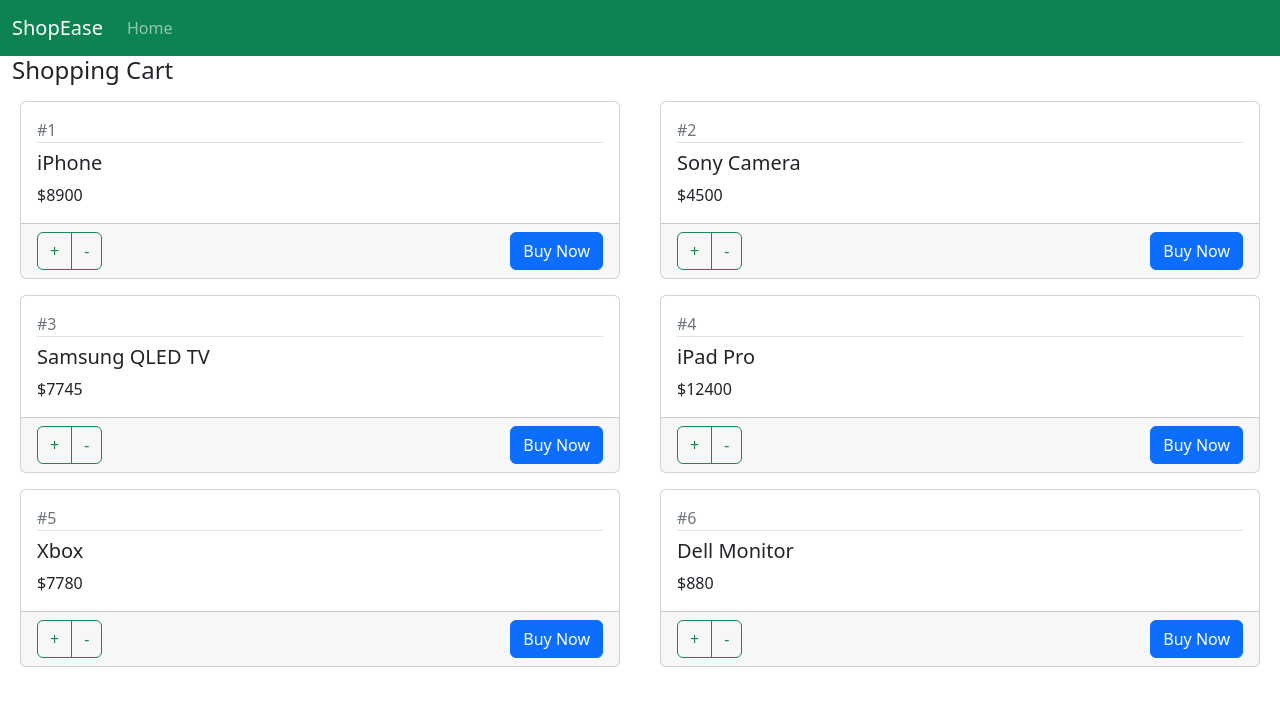
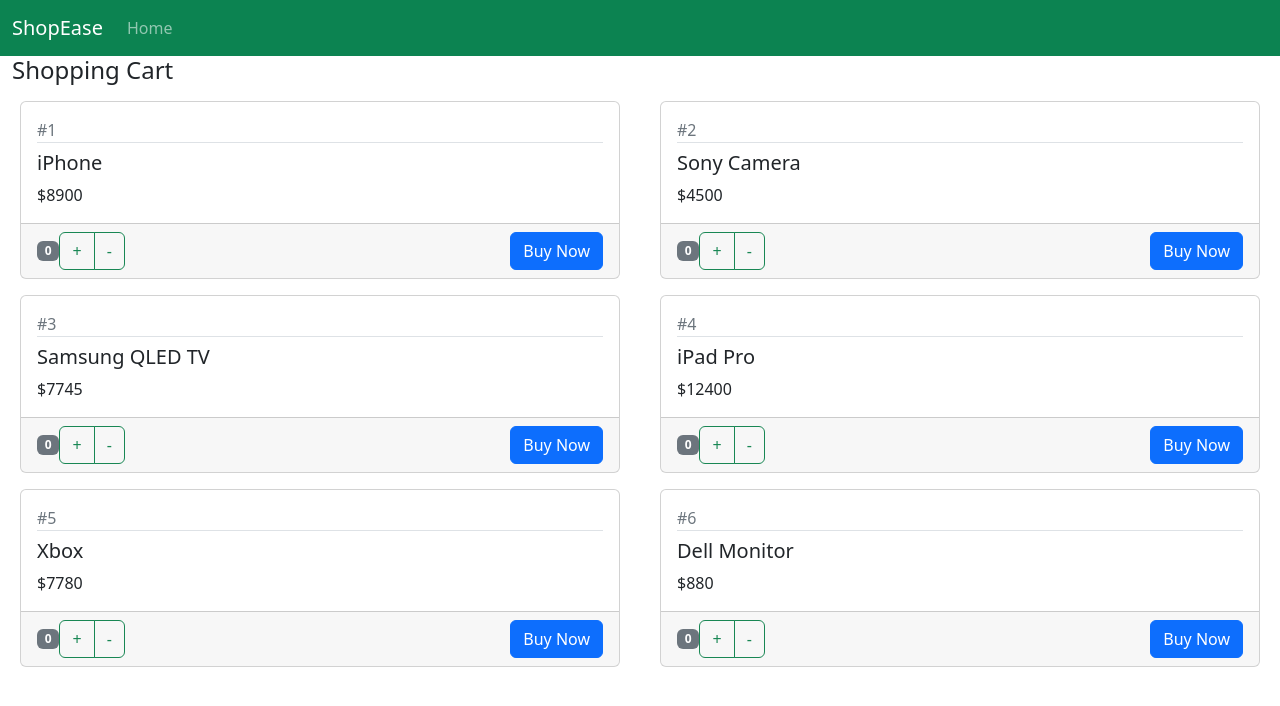
Before and after one commit to Nyakamba/ShopEase, a React (Vite) app: page / in a window 1280 px wide. Shown: the top 706 px of the page. Built offline with nearby package versions, Linux system fonts and the light colour scheme.

Commit message:
Shopping.jsx

```diff
--- a/src/ShoppingCart.jsx
+++ b/src/ShoppingCart.jsx
@@ -4,12 +4,12 @@
 export default class ShoppingCart extends Component {
   state = {
     products: [
-      { id: 1, productName: "iPhone", price: 8900, quanity: 0 },
-      { id: 2, productName: "Sony Camera", price: 4500, quanity: 0 },
-      { id: 3, productName: "Samsung QLED TV", price: 7745, quanity: 0 },
-      { id: 4, productName: "iPad Pro", price: 12400, quanity: 0 },
-      { id: 5, productName: "Xbox", price: 7780, quanity: 0 },
-      { id: 6, productName: "Dell Monitor", price: 880, quanity: 0 },
+      { id: 1, productName: "iPhone", price: 8900, quantity: 0 },
+      { id: 2, productName: "Sony Camera", price: 4500, quantity: 0 },
+      { id: 3, productName: "Samsung QLED TV", price: 7745, quantity: 0 },
+      { id: 4, productName: "iPad Pro", price: 12400, quantity: 0 },
+      { id: 5, productName: "Xbox", price: 7780, quantity: 0 },
+      { id: 6, productName: "Dell Monitor", price: 880, quantity: 0 },
     ],
   };
   render() {
```
